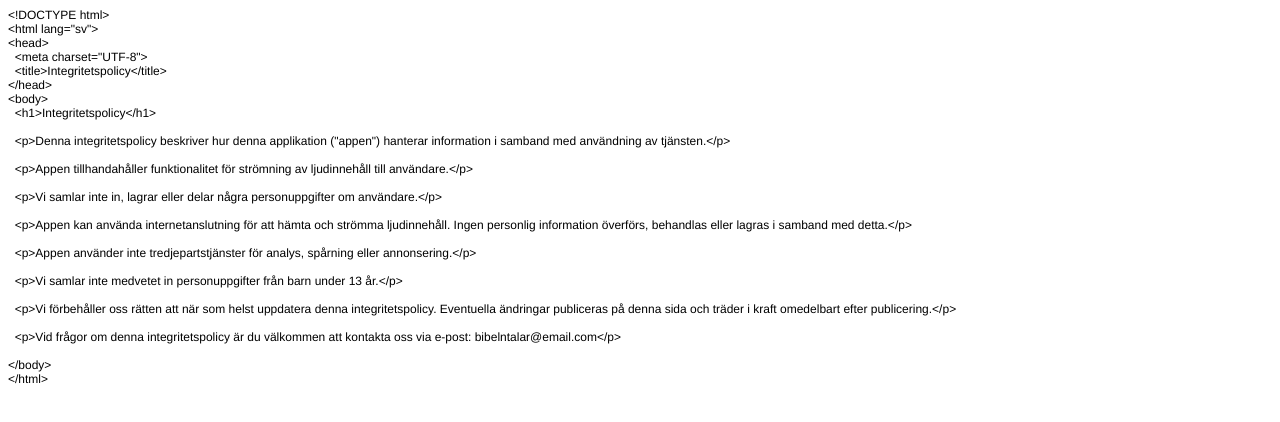
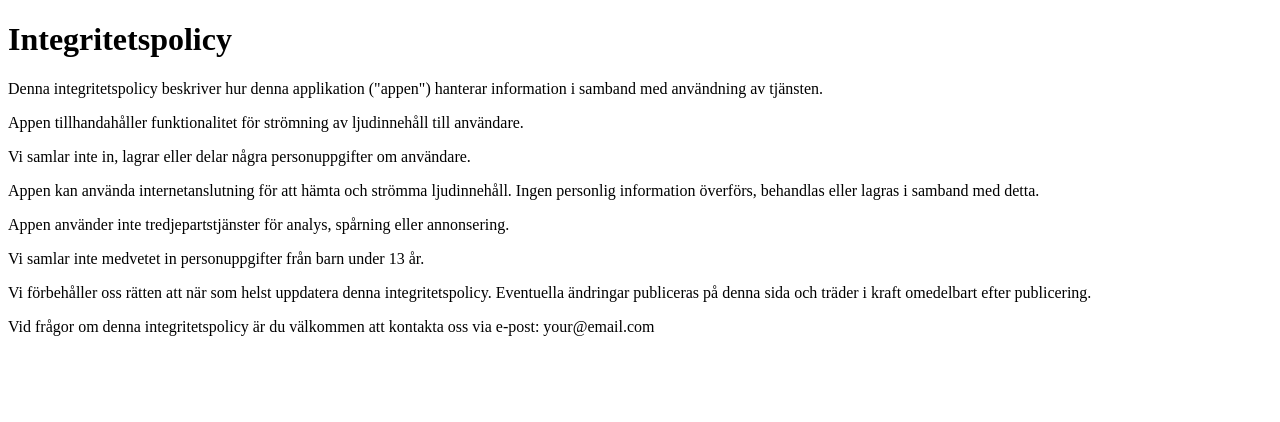
Before and after one commit to bibelntalar/privacy-policy, a plain HTML site: page index.html in a window 1280 px wide. Drawn offline with Linux system fonts and the light colour scheme.

Commit message:
Update index.html

```diff
--- a/index.html
+++ b/index.html
@@ -1,43 +1,18 @@
-<!DOCTYPE html PUBLIC "-//W3C//DTD HTML 4.01//EN" "http://www.w3.org/TR/html4/strict.dtd">
-<html>
+<!DOCTYPE html>
+<html lang="sv">
 <head>
-  <meta http-equiv="Content-Type" content="text/html; charset=utf-8">
-  <meta http-equiv="Content-Style-Type" content="text/css">
-  <title></title>
-  <meta name="Generator" content="Cocoa HTML Writer">
-  <meta name="CocoaVersion" content="2575.7">
-  <style type="text/css">
-    p.p1 {margin: 0.0px 0.0px 0.0px 0.0px; font: 12.0px Helvetica}
-    p.p2 {margin: 0.0px 0.0px 0.0px 0.0px; font: 12.0px Helvetica; min-height: 14.0px}
-  </style>
+  <meta charset="UTF-8">
+  <title>Integritetspolicy</title>
 </head>
 <body>
-<p class="p1">&lt;!DOCTYPE html&gt;</p>
-<p class="p1">&lt;html lang="sv"&gt;</p>
-<p class="p1">&lt;head&gt;</p>
-<p class="p1"><span class="Apple-converted-space">  </span>&lt;meta charset="UTF-8"&gt;</p>
-<p class="p1"><span class="Apple-converted-space">  </span>&lt;title&gt;Integritetspolicy&lt;/title&gt;</p>
-<p class="p1">&lt;/head&gt;</p>
-<p class="p1">&lt;body&gt;</p>
-<p class="p1"><span class="Apple-converted-space">  </span>&lt;h1&gt;Integritetspolicy&lt;/h1&gt;</p>
-<p class="p2"><br></p>
-<p class="p1"><span class="Apple-converted-space">  </span>&lt;p&gt;Denna integritetspolicy beskriver hur denna applikation ("appen") hanterar information i samband med användning av tjänsten.&lt;/p&gt;</p>
-<p class="p2"><br></p>
-<p class="p1"><span class="Apple-converted-space">  </span>&lt;p&gt;Appen tillhandahåller funktionalitet för strömning av ljudinnehåll till användare.&lt;/p&gt;</p>
-<p class="p2"><br></p>
-<p class="p1"><span class="Apple-converted-space">  </span>&lt;p&gt;Vi samlar inte in, lagrar eller delar några personuppgifter om användare.&lt;/p&gt;</p>
-<p class="p2"><br></p>
-<p class="p1"><span class="Apple-converted-space">  </span>&lt;p&gt;Appen kan använda internetanslutning för att hämta och strömma ljudinnehåll. Ingen personlig information överförs, behandlas eller lagras i samband med detta.&lt;/p&gt;</p>
-<p class="p2"><br></p>
-<p class="p1"><span class="Apple-converted-space">  </span>&lt;p&gt;Appen använder inte tredjepartstjänster för analys, spårning eller annonsering.&lt;/p&gt;</p>
-<p class="p2"><br></p>
-<p class="p1"><span class="Apple-converted-space">  </span>&lt;p&gt;Vi samlar inte medvetet in personuppgifter från barn under 13 år.&lt;/p&gt;</p>
-<p class="p2"><br></p>
-<p class="p1"><span class="Apple-converted-space">  </span>&lt;p&gt;Vi förbehåller oss rätten att när som helst uppdatera denna integritetspolicy. Eventuella ändringar publiceras på denna sida och träder i kraft omedelbart efter publicering.&lt;/p&gt;</p>
-<p class="p2"><br></p>
-<p class="p1"><span class="Apple-converted-space">  </span>&lt;p&gt;Vid frågor om denna integritetspolicy är du välkommen att kontakta oss via e-post: bibelntalar@email.com&lt;/p&gt;</p>
-<p class="p2"><br></p>
-<p class="p1">&lt;/body&gt;</p>
-<p class="p1">&lt;/html&gt;</p>
+  <h1>Integritetspolicy</h1>
+  <p>Denna integritetspolicy beskriver hur denna applikation ("appen") hanterar information i samband med användning av tjänsten.</p>
+  <p>Appen tillhandahåller funktionalitet för strömning av ljudinnehåll till användare.</p>
+  <p>Vi samlar inte in, lagrar eller delar några personuppgifter om användare.</p>
+  <p>Appen kan använda internetanslutning för att hämta och strömma ljudinnehåll. Ingen personlig information överförs, behandlas eller lagras i samband med detta.</p>
+  <p>Appen använder inte tredjepartstjänster för analys, spårning eller annonsering.</p>
+  <p>Vi samlar inte medvetet in personuppgifter från barn under 13 år.</p>
+  <p>Vi förbehåller oss rätten att när som helst uppdatera denna integritetspolicy. Eventuella ändringar publiceras på denna sida och träder i kraft omedelbart efter publicering.</p>
+  <p>Vid frågor om denna integritetspolicy är du välkommen att kontakta oss via e-post: your@email.com</p>
 </body>
 </html>
```
